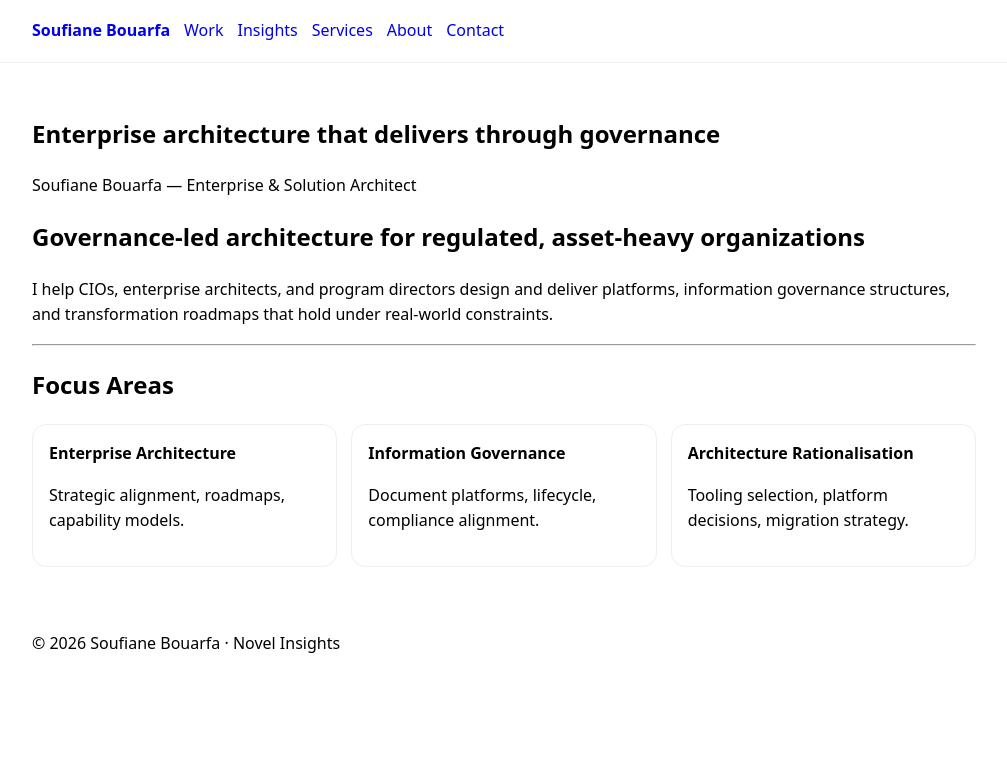
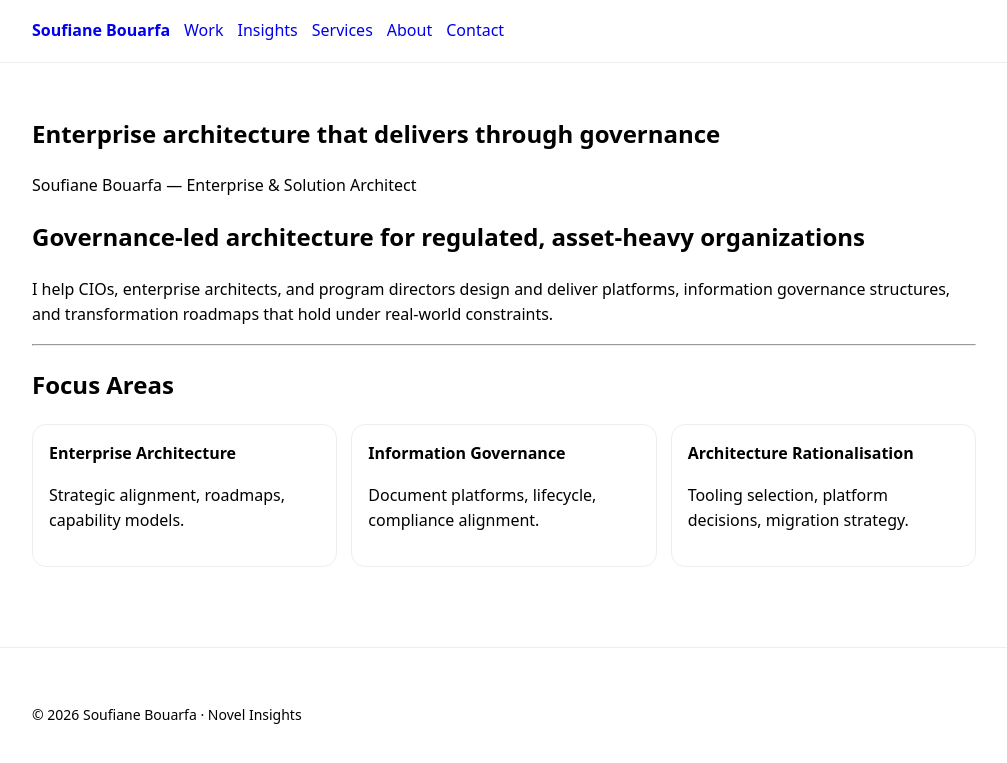
Before and after one commit to sbouarfa/soufianebouarfa.github.io, a Jekyll site: the page built from index.md, in a window 1280 px wide. Shown: the top 763 px of the page, without its empty margins (136-1143 px from the left). Built offline with Jekyll 4.4.1, drawn with Linux system fonts in a browser that asks for light colours.

Commit message:
Update footer.html

```diff
--- a/_includes/footer.html
+++ b/_includes/footer.html
@@ -1,7 +1,5 @@
-<footer class="footer">
+<footer class="site-footer">
   <div class="container">
-    <div class="meta">
-      © {{ "now" | date: "%Y" }} Soufiane Bouarfa · Novel Insights
-    </div>
+    © {{ "now" | date: "%Y" }} Soufiane Bouarfa · Novel Insights
   </div>
 </footer>
```
